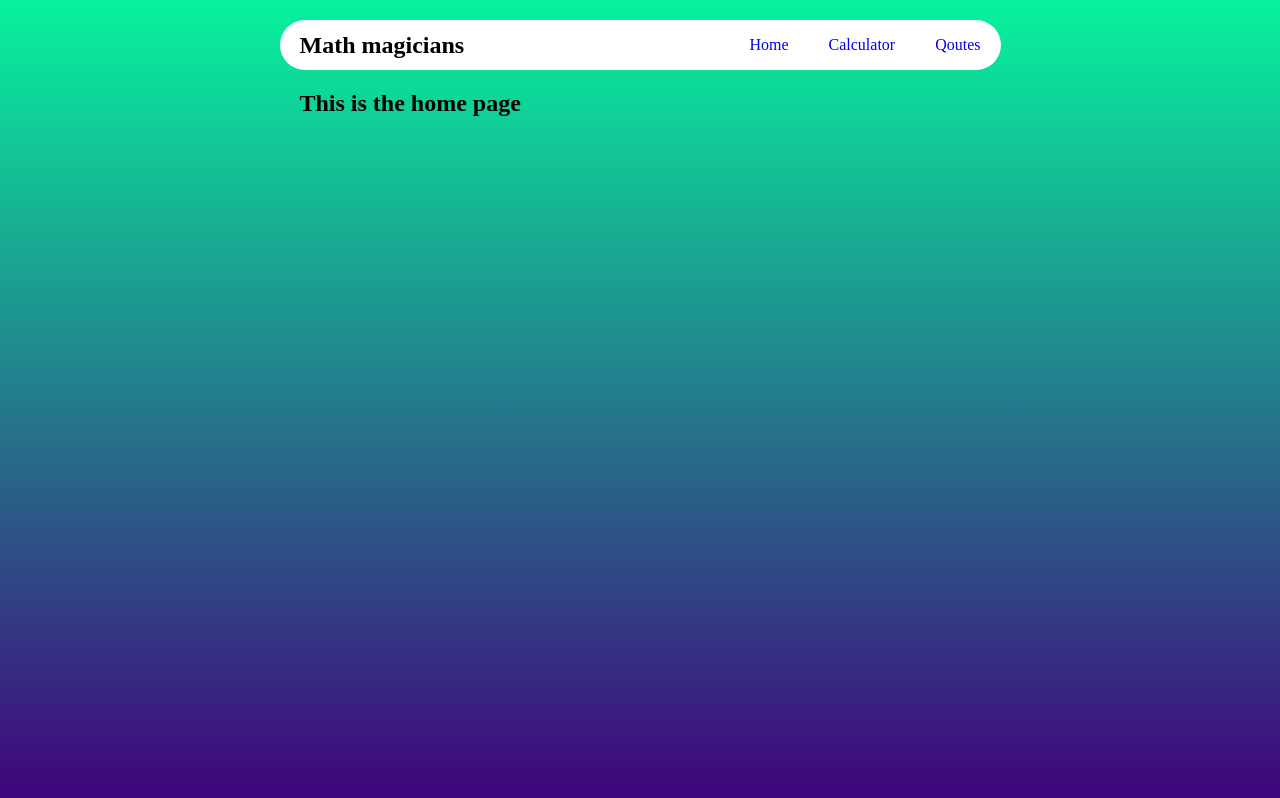
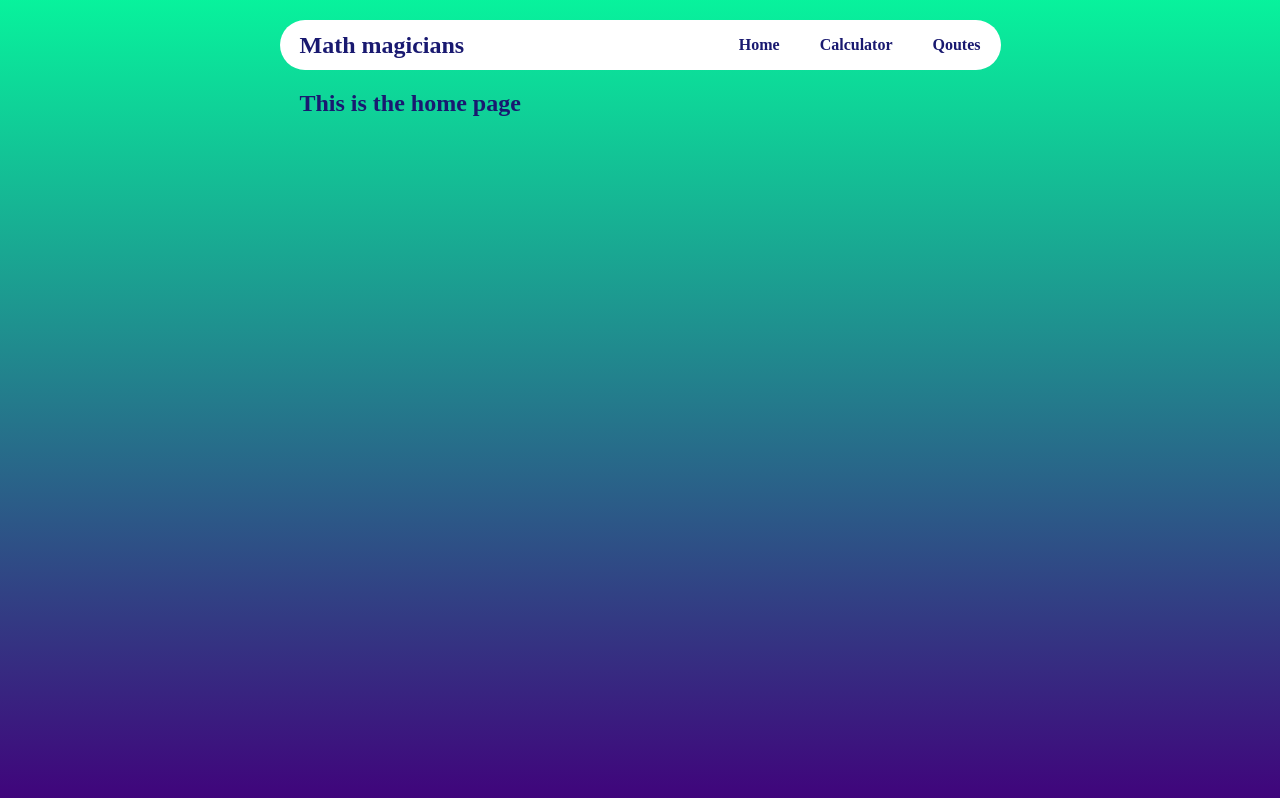
Before and after one commit to ctokoli/math-magicians-react-app, a React (Create React App) app: page / in a window 1280 px wide. Built offline with nearby package versions, Linux system fonts and the light colour scheme.

Commit message:
add font color to menu in App.css

```diff
--- a/src/App.css
+++ b/src/App.css
@@ -77,6 +77,7 @@ button {
 h2{
   margin: 0px;
   padding-left: 20px;
+  color: midnightblue;
 }
 
 .menu {
@@ -101,4 +102,6 @@ ul li {
 
 ul li a {
   text-decoration: none;
+  color: midnightblue;
+  font-weight: bold;
 }
```
